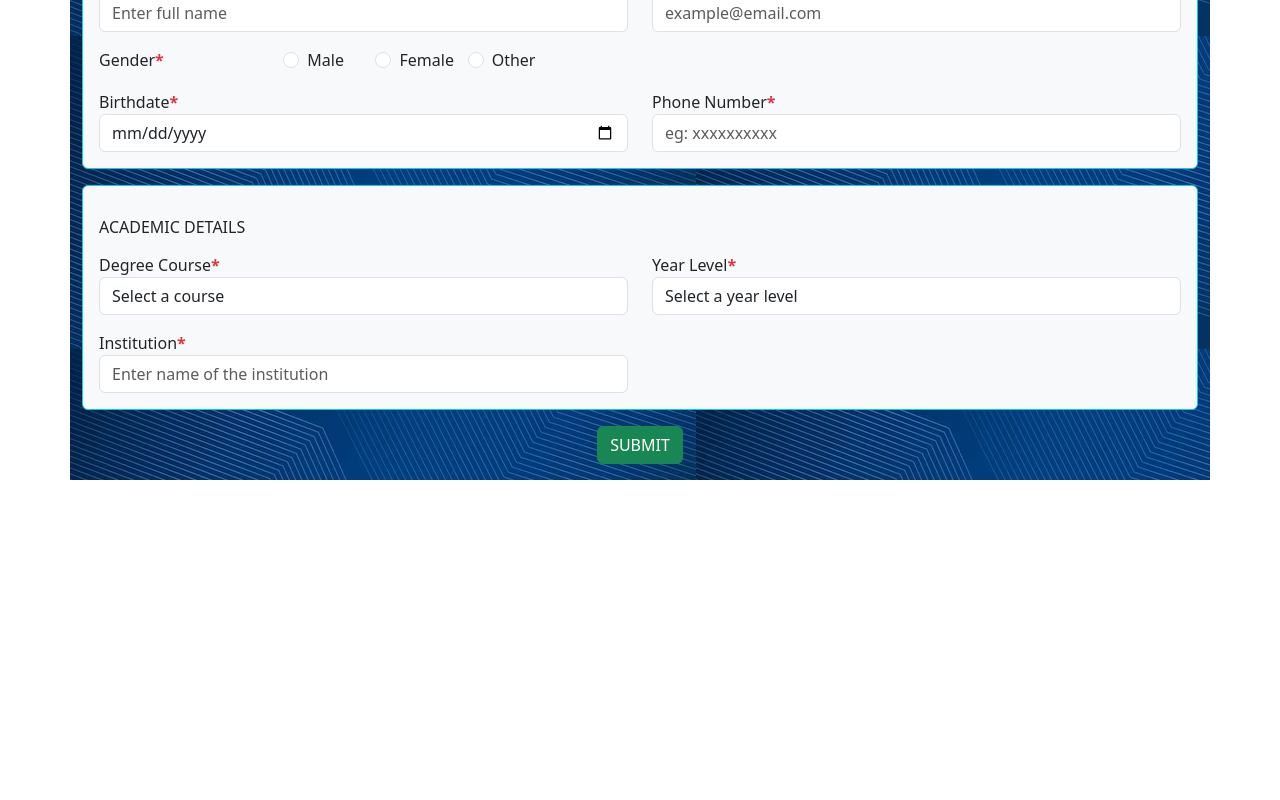
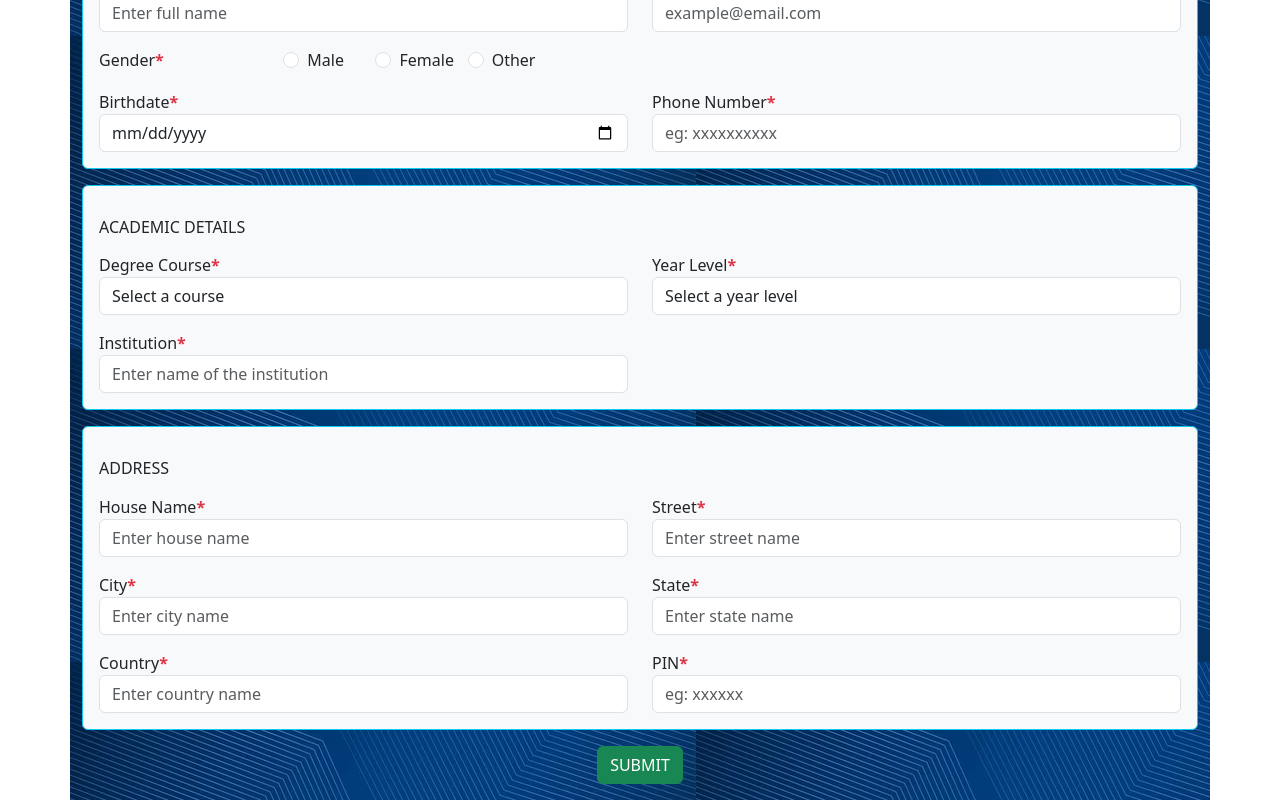
Before and after one commit to malavika-unni/Student_Registration_Form_With_React_PHP, a React (Create React App) app in the folder regform/: page / in a window 1280 px wide. Shown: the part 325-1125 px from the top of the page. Before the commit the page ends 805 px from the top, so only its background shows below. Built offline with nearby package versions, Linux system fonts and the light colour scheme.

Commit message:
Modified StudentRegForm.js by adding the fields for address in registration form

```diff
--- a/regform/src/components/StudentRegForm.js
+++ b/regform/src/components/StudentRegForm.js
@@ -12,6 +12,12 @@ const StudentRegForm = ({ setUserData }) => {
   const [course, setCourse] = useState('');
   const [year, setYear] = useState('');
   const [institution, setInstitution] = useState('');
+  const [hname, setHname] = useState('');
+  const [street, setStreet] = useState('');
+  const [city, setCity] = useState('');
+  const [state, setState] = useState('');
+  const [country, setCountry] = useState('');
+  const [pin, setPin] = useState('');
 // Function to handle file upload and request sending
 const fileUpload = async () => {
 
@@ -27,7 +33,12 @@ const fileUpload = async () => {
       formData.append('course', course);
       formData.append('year', year);
       formData.append('institution', institution);
-
+      formData.append('hname', hname);
+      formData.append('street', street);
+      formData.append('city', city);
+      formData.append('state', state);
+      formData.append('country', country);
+      formData.append('pin', pin);
             // Send form data to the server using axios post request
             const response = await axios.post('http://localhost/StudentRegForm.php', formData, {
                 headers: { 'Content-Type': "multipart/form-data" },
@@ -265,6 +276,106 @@ const fileUpload = async () => {
             </div>
           </div>
 
+        {/* Address Details */}
+
+        <div className='card bg-light border-info mt-3'>
+            <div className='card-body'>
+              <div className="form-row mt-3"><h6>ADDRESS</h6></div>
+              <div className="row mt-3">
+                <div className="col-md-6">
+                  <label htmlFor="hname">House Name<b><span className="text-danger">*</span></b></label>
+                  <input
+                    type="text"
+                    className="form-control"
+                    id="hname"
+                    name="hname"
+                    placeholder='Enter house name'
+                    value={hname}
+                    onChange={(e) => setHname(e.target.value)}
+                    required
+                  />
+                </div>
+                <div className="col-md-6">
+                  <label htmlFor="street">Street<b><span className="text-danger">*</span></b></label>
+                  <input
+                    type="text"
+                    className="form-control"
+                    id="street"
+                    name="street"
+                    placeholder='Enter street name'
+                    value={street}
+                    onChange={(e) => setStreet(e.target.value)}
+                    required
+                  />
+                </div>
+              </div>
+
+
+
+
+              <div className="row mt-3">
+                <div className="col-md-6">
+                  <label htmlFor="city">City<b><span className="text-danger">*</span></b></label>
+                  <input
+                    type="text"
+                    className="form-control"
+                    id="city"
+                    name="city"
+                    placeholder='Enter city name'
+                    value={city}
+                    onChange={(e) => setCity(e.target.value)}
+                    required
+                  />
+                </div>
+                <div className="col-md-6">
+                  <label htmlFor="state">State<b><span className="text-danger">*</span></b></label>
+                  <input
+                    type="text"
+                    className="form-control"
+                    id="state"
+                    name="state"
+                    placeholder='Enter state name'
+                    value={state}
+                    onChange={(e) => setState(e.target.value)}
+                    required
+                  />
+                </div>
+              </div>
+
+
+
+
+
+              <div className="row mt-3">
+                <div className="col-md-6">
+                  <label htmlFor="country">Country<b><span className="text-danger">*</span></b></label>
+                  <input
+                    type="text"
+                    className="form-control"
+                    id="country"
+                    name="country"
+                    placeholder='Enter country name'
+                    value={country}
+                    onChange={(e) => setCountry(e.target.value)}
+                    required
+                  />
+                </div>
+                <div className="col-md-6">
+                  <label htmlFor="pin">PIN<b><span className="text-danger">*</span></b></label>
+                  <input
+                    type="text"
+                    className="form-control"
+                    id="pin"
+                    name="pin"
+                    placeholder='eg: xxxxxx'
+                    value={pin}
+                    onChange={(e) => setPin(e.target.value)}
+                    required
+                  />
+                </div>
+              </div>
+            </div>
+          </div>
 
           {/* Submit Button */}
           <div className="mb-3 mt-3 row">
```
